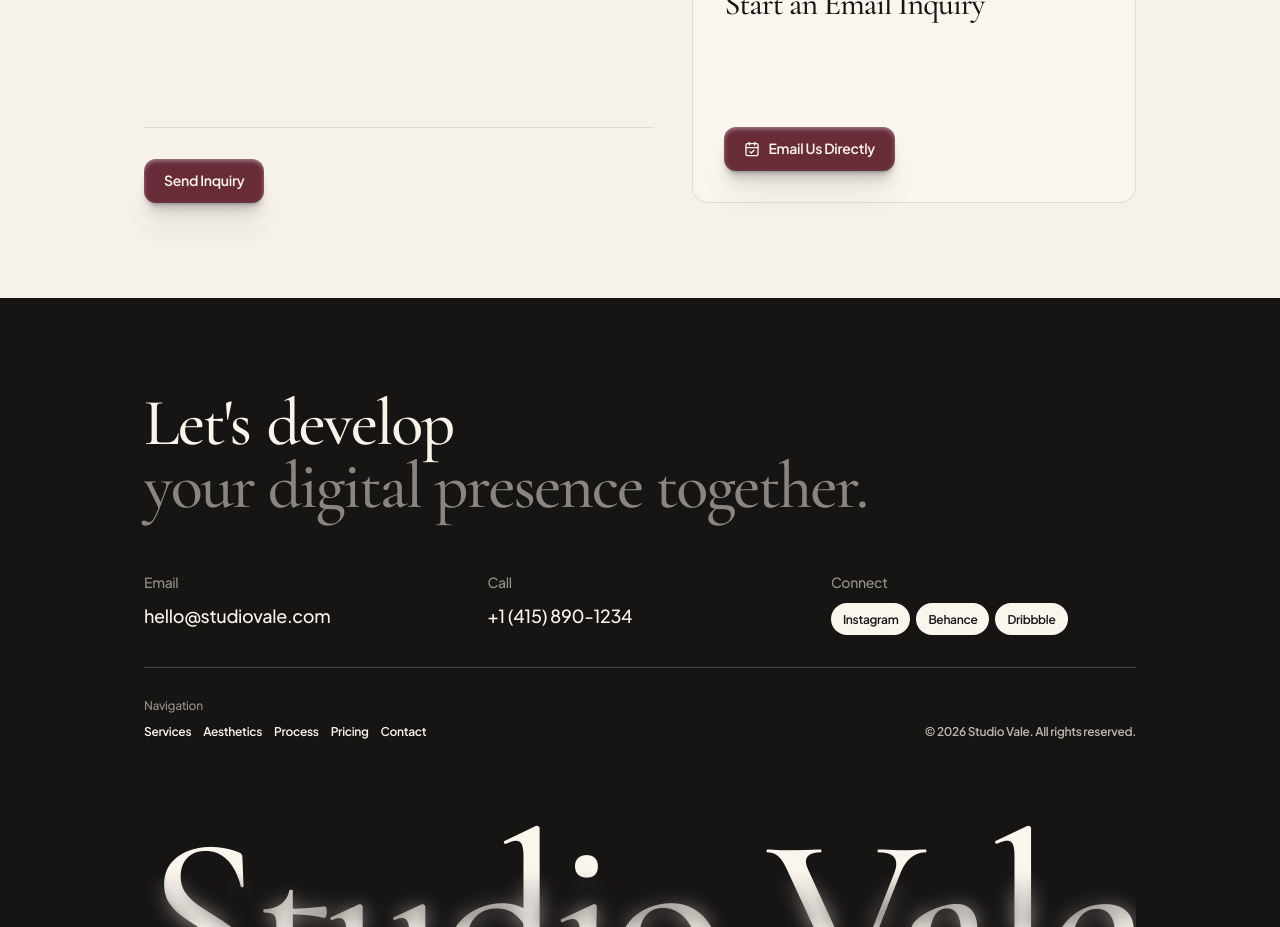
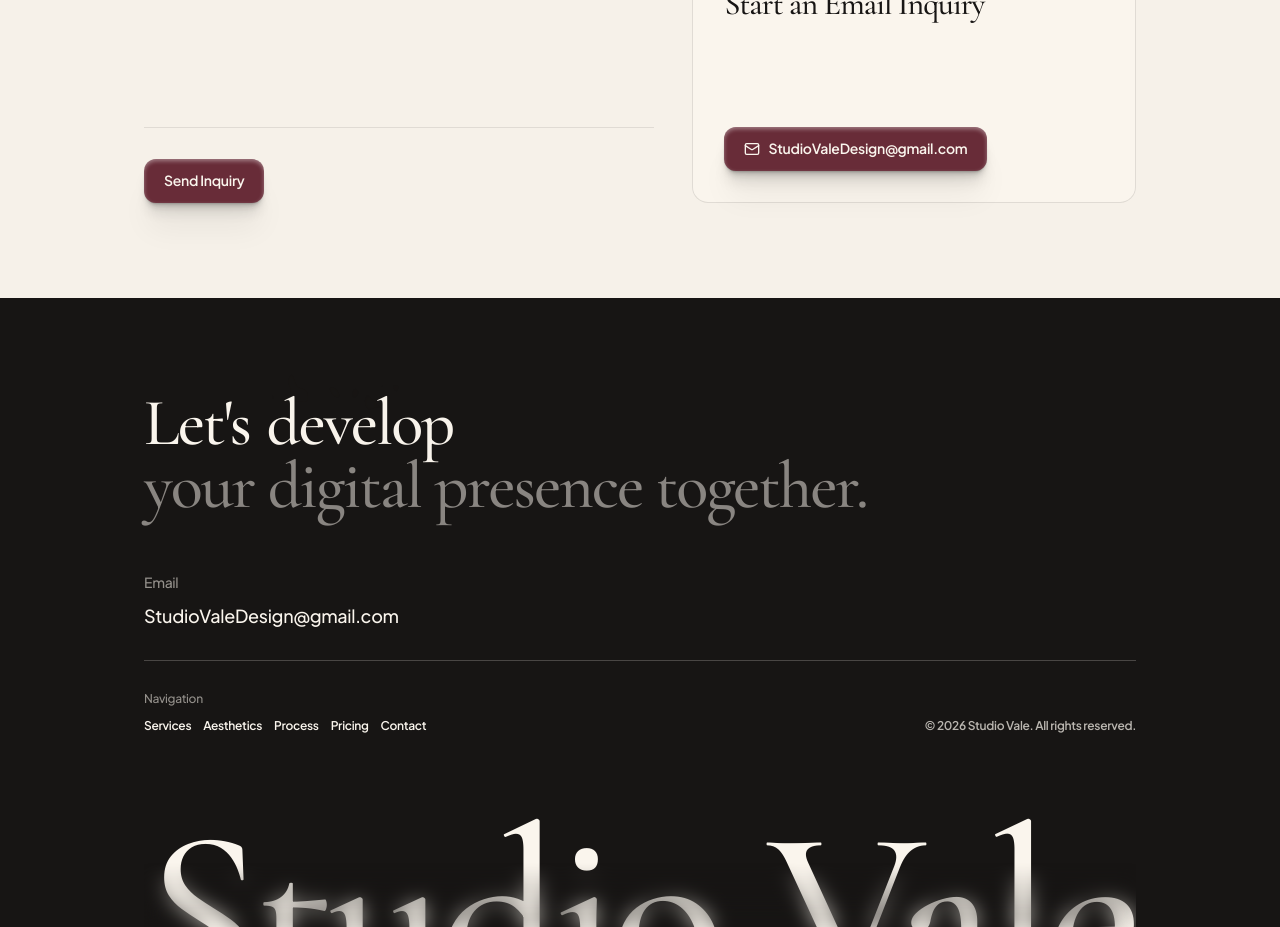
Before and after one commit to dmytro-webild/f9ab76bb-1d7a-4c9e-907f-95ca632d07aa, a React (Vite) app: page / in a window 1280 px wide. Shown: the part 5920-6847 px from the top of the page. Built offline with nearby package versions, Linux system fonts and the light colour scheme.

Commit message:
Webild agent: Update the contact information in the contact section to use

```diff
--- a/src/components/Layout.tsx
+++ b/src/components/Layout.tsx
@@ -48,29 +48,11 @@ export default function Layout() {
           contacts={[
             {
               label: "Email",
-              text: "hello@studiovale.com",
-              href: "mailto:hello@studiovale.com"
-            },
-            {
-              label: "Call",
-              text: "+1 (415) 890-1234",
-              href: "tel:+14158901234"
+              text: "StudioValeDesign@gmail.com",
+              href: "mailto:StudioValeDesign@gmail.com"
             }
           ]}
-          socials={[
-            {
-              text: "Instagram",
-              href: "#"
-            },
-            {
-              text: "Behance",
-              href: "#"
-            },
-            {
-              text: "Dribbble",
-              href: "#"
-            }
-          ]}
+          socials={[]}
           links={[
             {
               text: "Services",
--- a/src/components/sections/contact/ContactBookingCard.tsx
+++ b/src/components/sections/contact/ContactBookingCard.tsx
@@ -1,6 +1,6 @@
 import { useId, useRef, useState } from "react";
 import { AnimatePresence, motion, useReducedMotion } from "motion/react";
-import { CalendarCheck } from "lucide-react";
+import { Mail } from "lucide-react";
 import { clsx, type ClassValue } from "clsx";
 import { twMerge } from "tailwind-merge";
 import { useKitMotion, usePreloadImages } from "@/components/kit/kitMotion";
@@ -41,7 +41,7 @@ const ContactBookingCard = ({
   cardQuiet,
   cardTitle = "Book a call",
   cardDescription,
-  cta = { text: "Pick a time", href: "#contact" },
+  cta = { text: "StudioValeDesign@gmail.com", href: "mailto:StudioValeDesign@gmail.com" },
   imageSrc,
   imageAlt = "",
   ariaLabel,
@@ -161,7 +161,7 @@ const ContactBookingCard = ({
             )}
             <div className="mt-auto w-full pt-[clamp(1.75rem,3vw,2.5rem)]">
               <a href={cta.href} className="btn-primary w-full sm:w-auto">
-                <CalendarCheck aria-hidden="true" className="size-4 shrink-0" strokeWidth={2} />
+                <Mail aria-hidden="true" className="size-4 shrink-0" strokeWidth={2} />
                 {cta.text}
               </a>
             </div>
--- a/src/pages/HomePage.tsx
+++ b/src/pages/HomePage.tsx
@@ -320,8 +320,8 @@ export default function HomePage() {
           successText="Thank you. We will respond within 24 business hours."
           cardTitle="Start an Email Inquiry"
           cta={{
-            text: "Email Us Directly",
-            href: "mailto:hello@studiovale.com"
+            text: "StudioValeDesign@gmail.com",
+            href: "mailto:StudioValeDesign@gmail.com"
           }}
         />
       </div>
```
